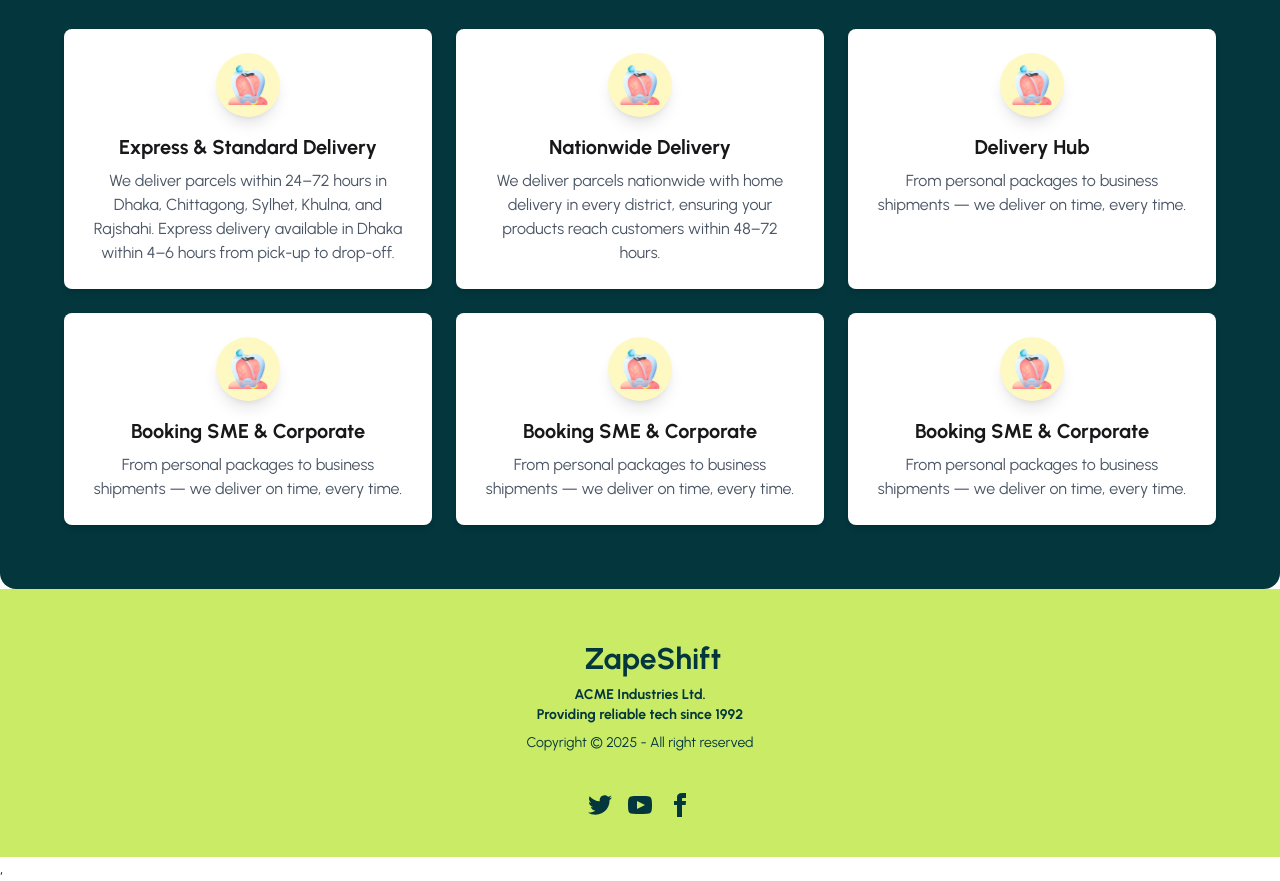
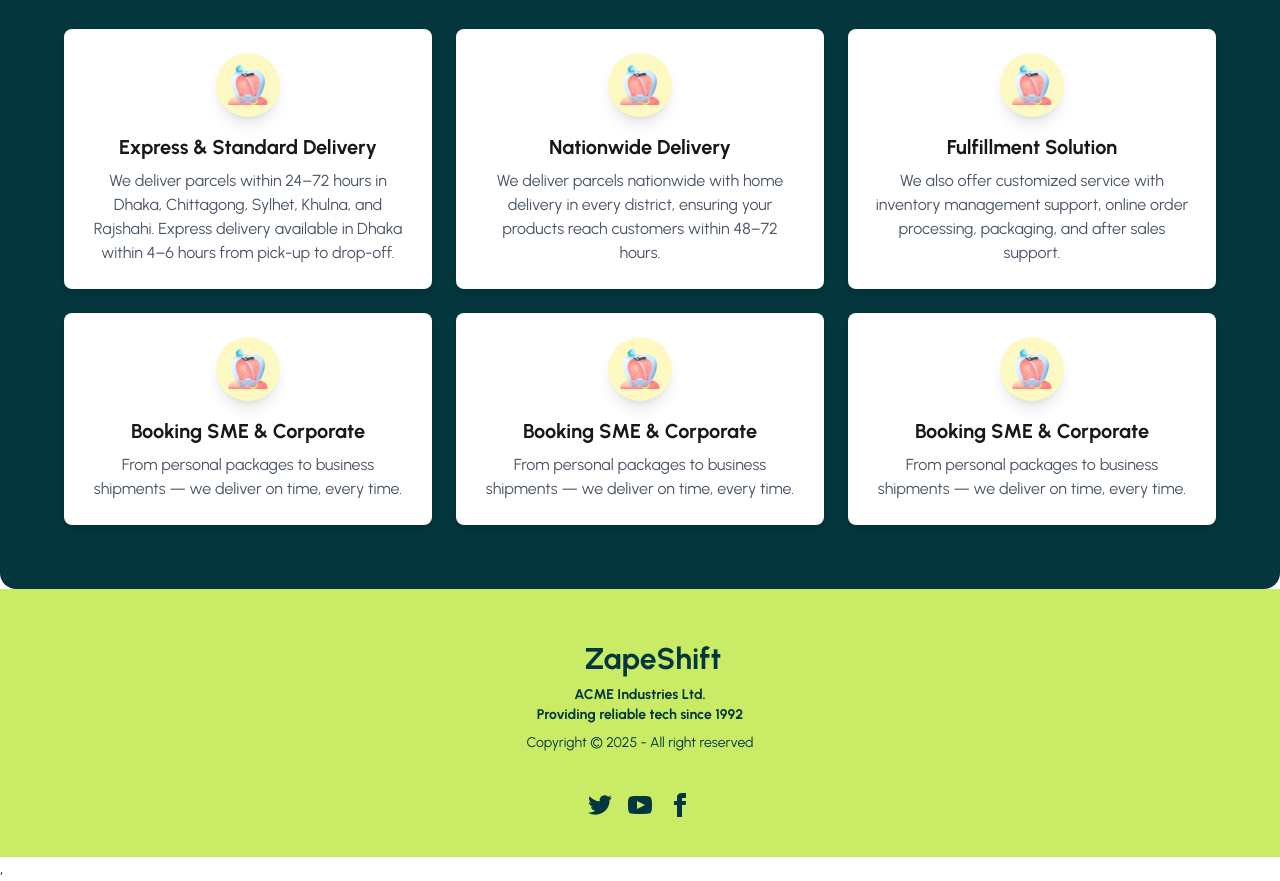
Before and after one commit to Shoybit/zaap-shift, a React (Vite) app: page / in a window 1280 px wide. Shown: the part 1240-2121 px from the top of the page. Built offline with nearby package versions, Linux system fonts and the light colour scheme.

Commit message:
Our Services Fulfillment Solution

```diff
--- a/src/Pages/Our Services/OurServices.jsx
+++ b/src/Pages/Our Services/OurServices.jsx
@@ -17,8 +17,8 @@ const Services = [
   {
     id: 3,
     icon: logo,
-    title: "Delivery Hub",
-    description: "From personal packages to business shipments — we deliver on time, every time.",
+    title: "Fulfillment Solution",
+    description: "We also offer customized service with inventory management support, online order processing, packaging, and after sales support.",
   },
   {
     id: 4,
```
